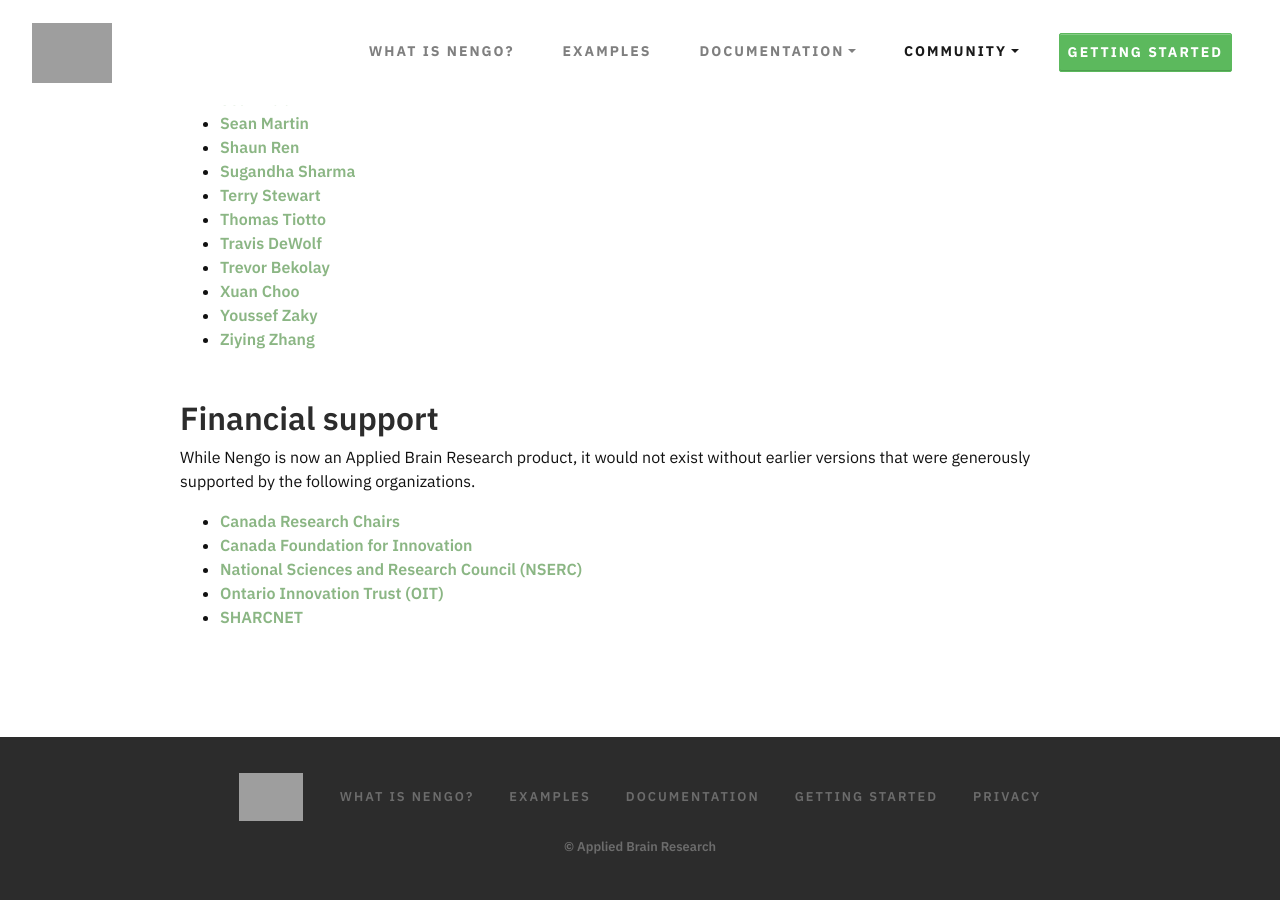
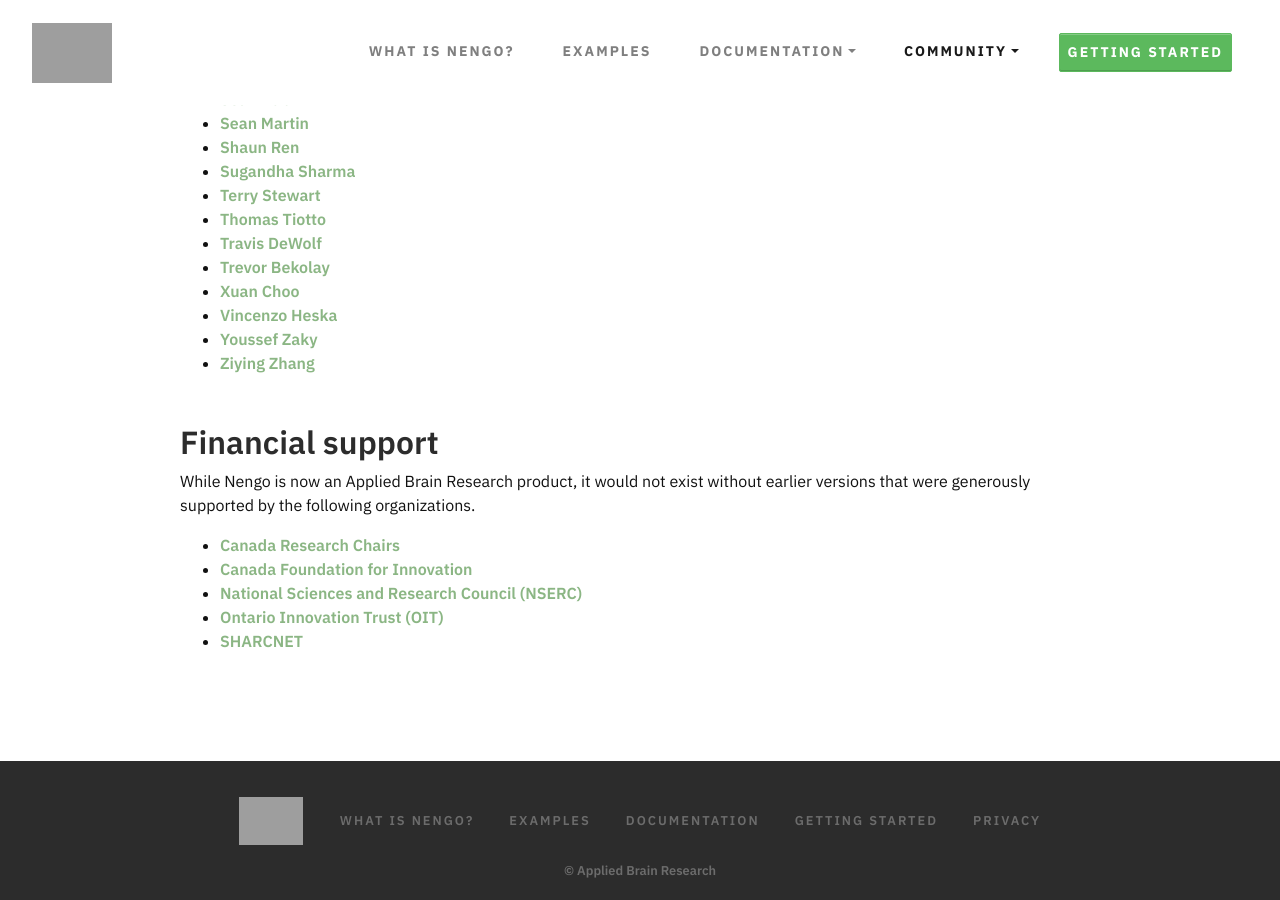
Before and after one commit to nengo/nengo.github.io, a Jekyll site: the page built from people.md, in a window 1280 px wide and 900 px high, scrolled down 1301 px. Built offline with Jekyll 4.4.1, drawn with Linux system fonts in a browser that asks for light colours; nearby versions of some CDN libraries; before the commit the page ends 2177 px from its top, so only the background shows below that; grey boxes are pictures that could not be loaded.

Commit message:
Added Vincenzo Heska to people.md

```diff
--- a/people.md
+++ b/people.md
@@ -63,6 +63,7 @@ By adding your name to this file, you are agreeing to the
 - [Travis DeWolf](mailto:travis.dewolf@gmail.com)
 - [Trevor Bekolay](mailto:tbekolay@gmail.com)
 - [Xuan Choo](mailto:xchoo.mainframe@gmail.com)
+- [Vincenzo Heska](mailto:vincenzo.heska@gmail.com)
 - [Youssef Zaky](mailto:youssefzaky@gmail.com)
 - [Ziying Zhang](mailto:zy8zhang@uwaterloo.ca)
 
```
